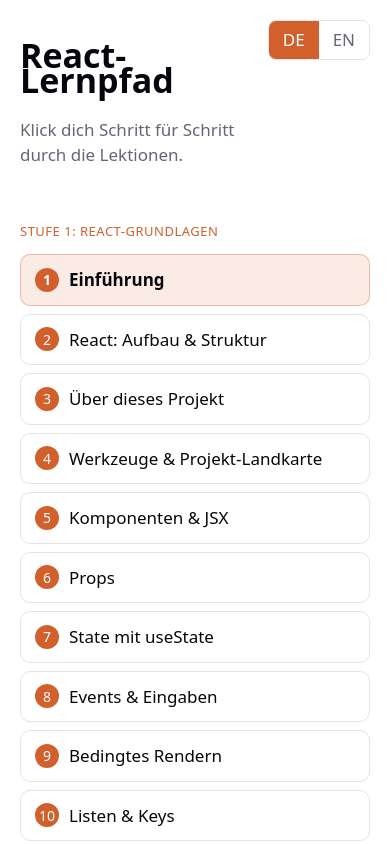
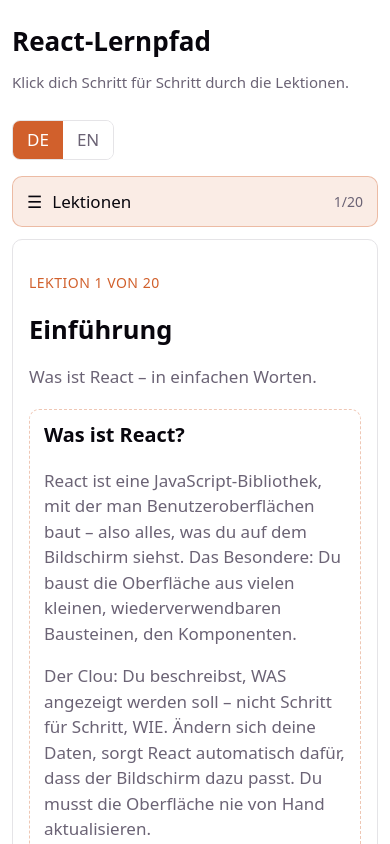
Before and after one commit to sunrastardust/learn, a React (Vite) app: page / in a window 390 px wide. Shown: the top 844 px of the page. Built offline with nearby package versions, Linux system fonts and the light colour scheme.

Commit message:
Implement mobile navigation toggle and enhance responsive design for lesson list

```diff
--- a/src/App.css
+++ b/src/App.css
@@ -51,6 +51,14 @@
 .language-button.active {
   background: var(--accent);
   color: #fff;
+}
+
+/* Der Menue-Knopf gehoert NUR zur Handy-Ansicht -- auf dem Desktop ist die
+   Liste ohnehin dauerhaft sichtbar, darum hier ausgeblendet.
+   The menu button belongs to the mobile view ONLY -- on desktop the list is
+   permanently visible anyway, so it is hidden here. */
+.nav-toggle {
+  display: none;
 }
 
 /* Zwei Spalten: links die Liste (schmal), rechts der Inhalt (breit).
@@ -937,3 +945,132 @@
   opacity: 0.4;
   cursor: not-allowed;
 }
+
+/* =====================================================================
+   HANDY-ANSICHT / MOBILE VIEW
+   Alle Regeln fuer schmale Bildschirme gesammelt an einer Stelle. Am
+   Desktop-Layout aendert dieser Block NICHTS -- er greift erst ab 720px
+   abwaerts.
+   All rules for narrow screens gathered in one place. This block changes
+   NOTHING about the desktop layout -- it only kicks in at 720px and below.
+   ===================================================================== */
+@media (max-width: 720px) {
+  /* Weniger Rand: auf kleinen Bildschirmen zaehlt jeder Millimeter.
+     Less padding: on small screens every millimetre counts. */
+  .app {
+    padding: 12px;
+  }
+  .content {
+    padding: 16px;
+    border-radius: 10px;
+  }
+
+  /* Kopfzeile kompakter; der Titel darf umbrechen.
+     More compact header; the title may wrap. */
+  .header {
+    flex-wrap: wrap;
+    gap: 10px;
+    margin-bottom: 16px;
+  }
+  .header h1 {
+    font-size: 26px;
+    margin-bottom: 2px;
+  }
+  .header p {
+    font-size: 15px;
+  }
+
+  /* --- Die Navigation: aufklappbares Menue ---
+     Statt 20 Knoepfe ueber dem Inhalt gibt es einen Knopf, der die Liste
+     bei Bedarf oeffnet. Nach der Auswahl schliesst sie sich wieder (siehe
+     selectLesson in App.tsx).
+     --- The navigation: a collapsible menu ---
+     Instead of 20 buttons above the content there is one button that opens
+     the list on demand. It closes again after picking (see selectLesson in
+     App.tsx). */
+  .nav-toggle {
+    display: flex;
+    align-items: center;
+    gap: 10px;
+    width: 100%;
+    font: inherit;
+    text-align: left;
+    padding: 12px 14px;
+    margin-bottom: 12px;
+    border: 1px solid var(--accent-border);
+    border-radius: 10px;
+    background: var(--accent-bg);
+    color: var(--text-h);
+    cursor: pointer;
+  }
+  .nav-toggle-count {
+    margin-left: auto;
+    font-size: 14px;
+    color: var(--text);
+  }
+  /* Zugeklappt ist der Standard; erst die Klasse "open" zeigt die Liste.
+     Collapsed is the default; only the class "open" reveals the list. */
+  .sidebar {
+    display: none;
+  }
+  .sidebar.open {
+    display: block;
+    margin-bottom: 16px;
+  }
+
+  /* Beispiel- und Aufgaben-Boxen: schmalerer Innenabstand.
+     Example and task boxes: narrower inner padding. */
+  .example {
+    padding: 12px 14px;
+  }
+  .task {
+    padding: 10px 12px;
+  }
+
+  /* Zurueck/Weiter: beide Knoepfe gleich breit und gut treffbar.
+     Back/Next: both buttons equally wide and easy to hit. */
+  .navigation button {
+    flex: 1;
+    padding: 12px 10px;
+  }
+
+  /* Das Organigramm nicht schrumpfen lassen -- sonst wird die Beschriftung
+     unlesbar. Stattdessen waagerecht scrollen.
+     Don't shrink the org chart -- the labels would become unreadable.
+     Scroll horizontally instead. */
+  .orgchart-scroll {
+    overflow-x: auto;
+  }
+  .orgchart {
+    min-width: 600px;
+  }
+
+  /* Kosten-Balken: Beschriftung ueber den Balken statt daneben.
+     Cost bars: label above the bar instead of beside it. */
+  .sim-bar-row {
+    grid-template-columns: 1fr auto;
+    gap: 6px 10px;
+  }
+  .sim-bar-label {
+    grid-column: 1 / -1;
+  }
+
+  /* Der Live-Editor: etwas kleinere Schrift, damit mehr Code sichtbar ist.
+     The live editor: slightly smaller type so more code fits. */
+  .playground-editor {
+    font-size: 13px;
+  }
+  .playground-preview input {
+    min-width: 0;
+    width: 100%;
+    box-sizing: border-box;
+  }
+
+  /* Lange Datei-Pfade und Code-Schnipsel duerfen umbrechen statt die Seite
+     breit zu machen.
+     Long file paths and code snippets may wrap instead of widening the page. */
+  .lesson-text code,
+  .sim-file {
+    overflow-wrap: anywhere;
+  }
+}
--- a/src/App.tsx
+++ b/src/App.tsx
@@ -28,6 +28,25 @@
   // State: die id der gerade gewaehlten Lektion. Start: die erste Lektion.
   // State: the id of the currently selected lesson. Start: the first lesson.
   const [activeId, setActiveId] = useState(1);
+
+  // Zweiter State: Ist die Lektions-Liste auf dem Handy aufgeklappt?
+  // Auf dem Desktop spielt er keine Rolle -- dort ist die Liste per CSS
+  // immer sichtbar. Auf schmalen Bildschirmen wuerde sie sonst den halben
+  // Bildschirm fuellen, bevor man ueberhaupt zum Inhalt kommt.
+  // Second piece of state: is the lesson list expanded on mobile?
+  // On desktop it does not matter -- there the list is always visible via
+  // CSS. On narrow screens it would otherwise fill half the screen before
+  // you even get to the content.
+  const [menuOpen, setMenuOpen] = useState(false);
+
+  // Beim Waehlen einer Lektion das Menue wieder zuklappen -- sonst muesste
+  // man auf dem Handy erst wieder hochscrollen.
+  // Collapse the menu when a lesson is picked -- otherwise on mobile you
+  // would have to scroll back up first.
+  function selectLesson(id: number) {
+    setActiveId(id);
+    setMenuOpen(false);
+  }
 
   // Aus der id die passende Lektion heraussuchen. .find() kann theoretisch
   // nichts finden, deshalb faengt `?? lessons[0]` diesen Fall ab.
@@ -61,11 +80,30 @@
         <LanguageSwitcher />
       </header>
 
+      {/* Nur auf schmalen Bildschirmen sichtbar (siehe App.css): klappt die
+          Lektions-Liste auf und zu. aria-expanded sagt Screenreadern, ob
+          gerade auf- oder zugeklappt ist.
+          Only visible on narrow screens (see App.css): expands and collapses
+          the lesson list. aria-expanded tells screen readers whether it is
+          currently open or closed. */}
+      <button
+        className="nav-toggle"
+        aria-expanded={menuOpen}
+        onClick={() => setMenuOpen((open) => !open)}
+      >
+        <span aria-hidden="true">☰</span> {t("nav.menu")}
+        <span className="nav-toggle-count">
+          {index + 1}/{lessons.length}
+        </span>
+      </button>
+
       <div className="layout">
         {/* LINKS: die Liste aller Lektionen. onSelect setzt die neue id.
-            LEFT: the list of all lessons. onSelect sets the new id. */}
-        <aside>
-          <LessonList lessons={lessons} activeId={activeId} onSelect={setActiveId} />
+            Die Klasse "open" macht die Liste auf dem Handy sichtbar.
+            LEFT: the list of all lessons. onSelect sets the new id.
+            The class "open" makes the list visible on mobile. */}
+        <aside className={menuOpen ? "sidebar open" : "sidebar"}>
+          <LessonList lessons={lessons} activeId={activeId} onSelect={selectLesson} />
         </aside>
 
         {/* RECHTS: die aktuell gewaehlte Lektion.
--- a/src/components/AgentOrgChart.tsx
+++ b/src/components/AgentOrgChart.tsx
@@ -28,6 +28,11 @@
   ];
 
   return (
+    // Der Rahmen scrollt auf schmalen Bildschirmen waagerecht. Sonst muesste
+    // die Grafik so stark schrumpfen, dass die Beschriftung unlesbar wird.
+    // The wrapper scrolls horizontally on narrow screens. Otherwise the
+    // graphic would have to shrink so much that the labels become unreadable.
+    <div className="orgchart-scroll">
     <svg className="orgchart" viewBox="0 0 680 498" role="img" xmlns="http://www.w3.org/2000/svg">
       {/* title und desc machen die Grafik fuer Screenreader verstaendlich.
           title and desc make the graphic understandable for screen readers. */}
@@ -89,5 +94,6 @@
 
       <text className="org-s" x="40" y="478">{t("org.legende")}</text>
     </svg>
+    </div>
   );
 }
--- a/src/i18n/de.json
+++ b/src/i18n/de.json
@@ -7,6 +7,7 @@
   "nav.zurueck": "← Zurück",
   "nav.weiter": "Weiter →",
   "nav.fortschritt": "Lektion {current} von {total}",
+  "nav.menu": "Lektionen",
 
   "aufgabe.titel": "Aufgabe für dich",
 
--- a/src/i18n/en.json
+++ b/src/i18n/en.json
@@ -7,6 +7,7 @@
   "nav.zurueck": "← Back",
   "nav.weiter": "Next →",
   "nav.fortschritt": "Lesson {current} of {total}",
+  "nav.menu": "Lessons",
 
   "aufgabe.titel": "Your task",
 
```
